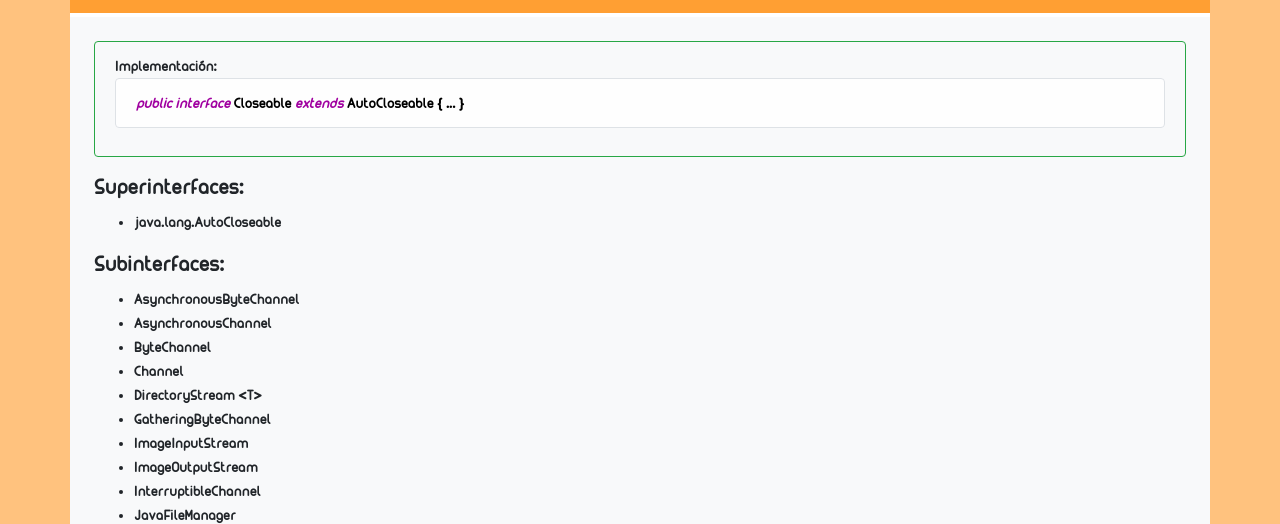
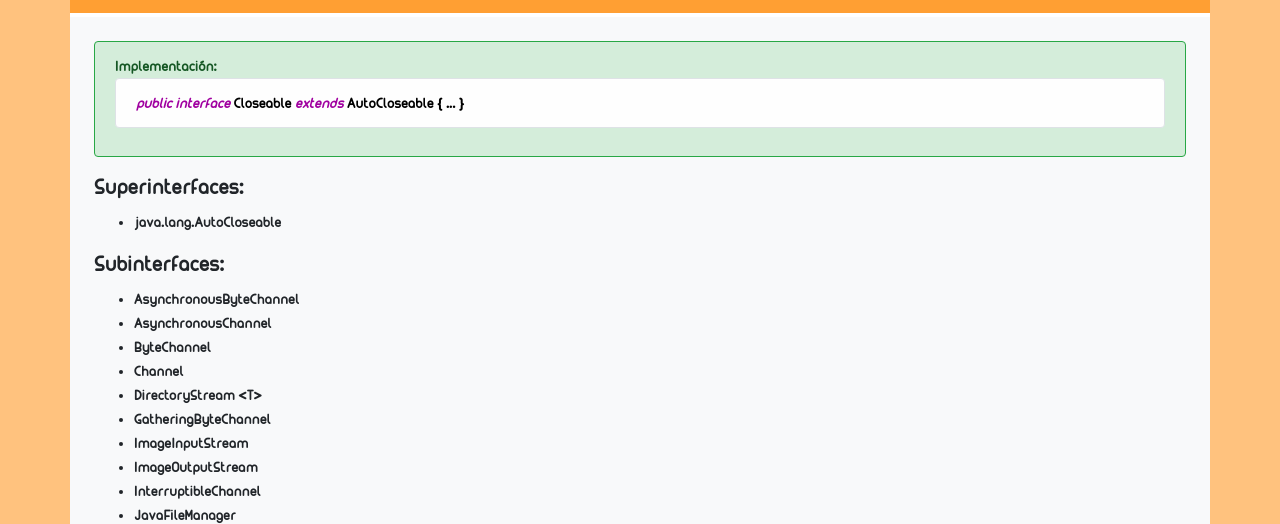
Before and after one commit to Diego-Martin-Mellado/Apuntes-diego.github.io, a plain HTML site: page java/librerias/jdk/java-base/java-io/interfaz-closeable/index.html in a window 1280 px wide. Shown: the part 277-801 px from the top of the page. Drawn offline with Linux system fonts and the light colour scheme.

Commit message:
Update index.html

```diff
--- a/java/librerias/jdk/java-base/java-io/interfaz-closeable/index.html
+++ b/java/librerias/jdk/java-base/java-io/interfaz-closeable/index.html
@@ -39,7 +39,7 @@
 				<h1>Interfaz Closeable - Java.</h1>
 			</div>
 			<div class="seccion-contenido p-4">
-				<div class="alert aler-success border border-success ov-auto">
+				<div class="alert alert-success border border-success ov-auto">
 					Implementación:
 					<div class="alert alert-light border ov-auto">
 						<span class="tipoDato">public interface</span> <span class="caracterEspecial">Closeable</span> <span class="tipoDato">extends</span> <span class="caracterEspecial">AutoCloseable { ... }</span>
```
